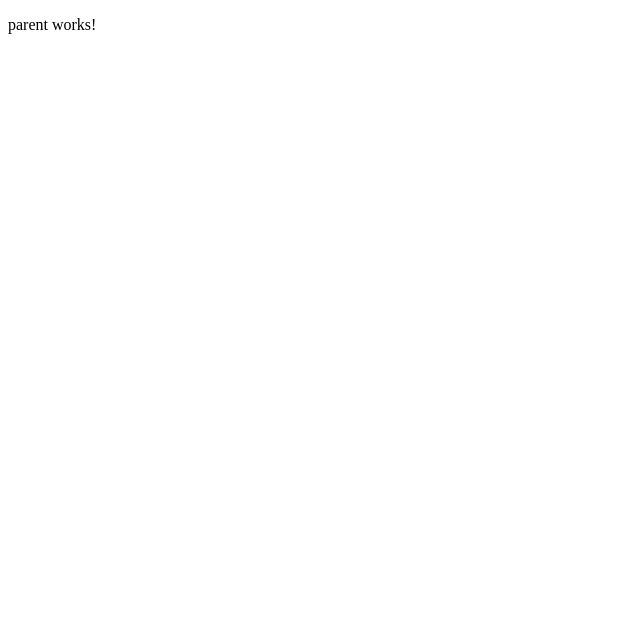
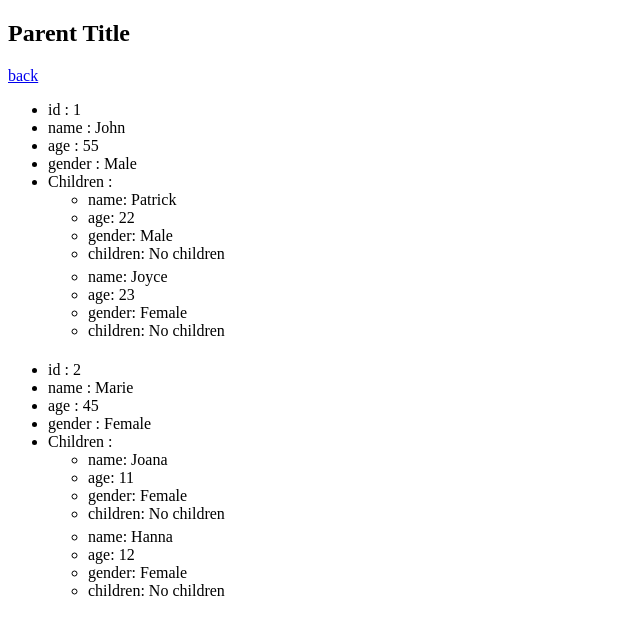
Before and after one commit to moli-php/angular10-dynamic-form-creator-reactive-form, an Angular app: page /parent-child in a window 1280 px wide. Shown: the top 634 px of the page, without its empty margins (0-640 px from the left). Built offline with nearby package versions, Linux system fonts and the light colour scheme.

Commit message:
parent-child second commit

```diff
--- /dev/null
+++ b/src/app/modules/parent-child/child/child.component.html
@@ -0,0 +1,6 @@
+<ul *ngFor="let child of parentChildren" style="padding-bottom:5px">
+    <li>name: {{child.name}}</li>
+    <li>age: {{child.age}}</li>
+    <li>gender: {{child.gender}}</li>
+    <li *ngIf="child.children.length === 0">children: No children</li>
+</ul>
--- /dev/null
+++ b/src/app/modules/parent-child/child/child.component.ts
@@ -0,0 +1,18 @@
+import { Component, OnInit, Input } from '@angular/core';
+import { ParentChild } from '../../../interface/parent-child';
+//import { Component, Input, Output, EventEmitter } from '@angular/core';
+
+@Component({
+  selector: 'app-child',
+  templateUrl: './child.component.html',
+  styleUrls: ['./child.component.css']
+})
+export class ChildComponent implements OnInit {
+  @Input() parentChildren: ParentChild[];
+
+  constructor() { }
+
+  ngOnInit(): void {
+  }
+
+}
--- a/src/app/modules/parent-child/parent-child.module.ts
+++ b/src/app/modules/parent-child/parent-child.module.ts
@@ -1,11 +1,12 @@
 import { NgModule } from '@angular/core';
 import { CommonModule } from '@angular/common';
 import { ParentComponent } from './parent/parent.component';
+import { ChildComponent } from './child/child.component';
 
 
 
 @NgModule({
-  declarations: [ParentComponent],
+  declarations: [ParentComponent, ChildComponent],
   imports: [
     CommonModule
   ]
--- a/src/app/modules/parent-child/parent/parent.component.html
+++ b/src/app/modules/parent-child/parent/parent.component.html
@@ -1 +1,10 @@
-<p>parent works!</p>
+<h2>{{parentTitle}}</h2>
+<a href="/" class="btn">back</a>
+
+<ul *ngFor="let parentItem of parentChild">
+    <li>id : {{parentItem.id}}</li>
+    <li>name : {{parentItem.name}}</li>
+    <li>age : {{parentItem.age}}</li>
+    <li>gender : {{parentItem.gender}}</li>
+    <li>Children : <app-child [parentChildren]="parentItem.children"></app-child></li>
+</ul>
--- a/src/app/modules/parent-child/parent/parent.component.ts
+++ b/src/app/modules/parent-child/parent/parent.component.ts
@@ -10,7 +10,7 @@ import { ParentChild } from '../../../interface/parent-child';
 export class ParentComponent implements OnInit {
 
   parentChild: ParentChild[];
-
+  parentTitle: string = 'Parent Title';
 
   constructor(private parentChildService: ParentChildService) { }
 
```
Also changed, not shown: src/app/modules/parent-child/child/child.component.css (added), 1 other file (tests, documents, lock files or other folders).
